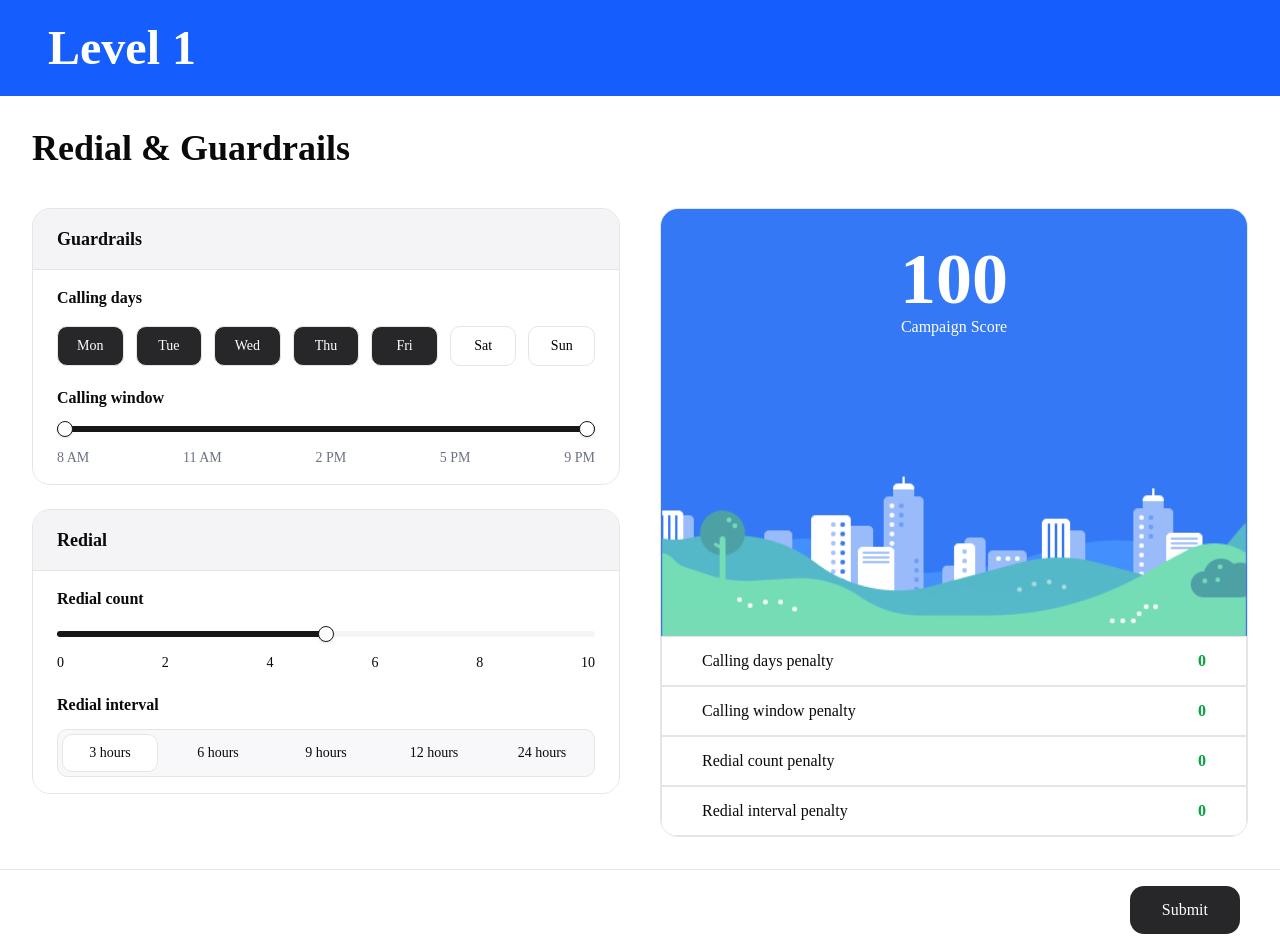
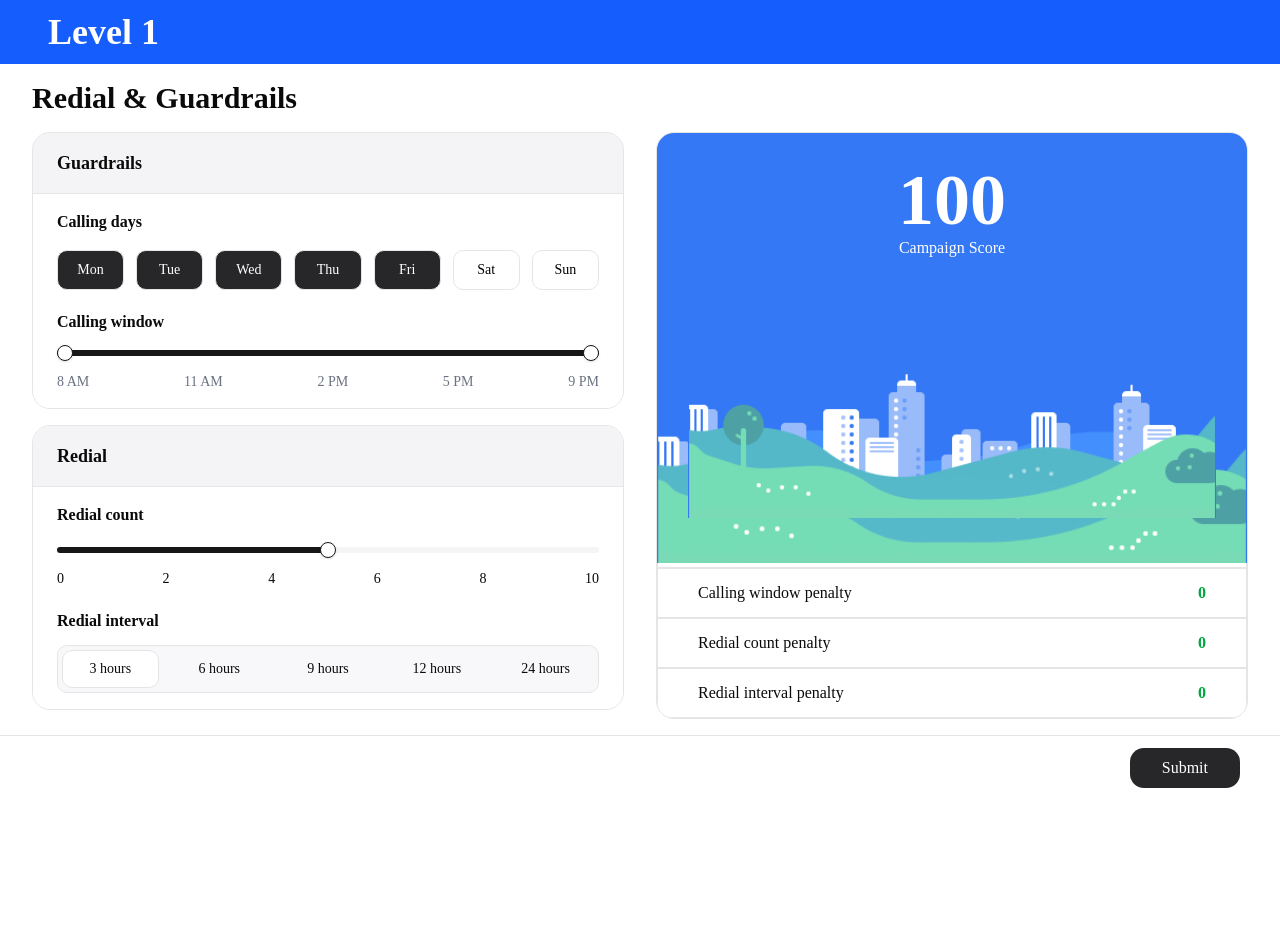
Before and after one commit to harshndroid/hunar-assignment-harsh, a Next.js app: page / in a window 1280 px wide. After the commit the page ends 800 px from the top, so only its background shows below. Built offline with nearby package versions, Linux system fonts and the light colour scheme.

Commit message:
add responsive ui

```diff
--- a/app/page.tsx
+++ b/app/page.tsx
@@ -57,21 +57,23 @@ export default function Home() {
   const levelData = calculateLevel(scoreData.totalScore);
 
   return (
-    <main className="min-h-screen flex flex-col">
-      <header className="min-h-24 bg-blue-600 flex items-center px-6 py-4 sm:px-12">
-        <h1 className="text-3xl font-semibold text-white sm:text-4xl lg:text-5xl">
+    <main className="min-h-screen flex flex-col lg:h-screen lg:overflow-auto">
+      <header className="min-h-24 bg-blue-600 flex items-center px-6 py-4 sm:px-12 lg:min-h-0 lg:shrink-0 lg:py-3">
+        <h1 className="text-3xl font-semibold text-white sm:text-4xl lg:text-4xl">
           Level {levelData}
         </h1>
       </header>
 
-      <section className="flex-1 max-w-7xl mx-auto w-full p-4 sm:p-6 lg:p-8">
-        <h2 className="text-2xl font-bold mb-6 sm:text-3xl lg:text-4xl lg:mb-10">
+      <section className="flex-1 max-w-7xl mx-auto w-full p-4 sm:p-6 lg:px-8 lg:py-4 lg:min-h-0 lg:flex lg:flex-col">
+        <h2 className="text-2xl font-bold mb-6 sm:text-3xl lg:text-3xl lg:mb-4 lg:shrink-0">
           Redial & Guardrails
         </h2>
 
-        <div className="grid grid-cols-1 gap-6 lg:grid-cols-2 lg:gap-10">
+        {/* items-start on lg keeps the control cards at their natural
+            height — only the ScoreCard column flexes to fill the viewport. */}
+        <div className="grid grid-cols-1 gap-6 lg:grid-cols-2 lg:gap-8 lg:flex-1 lg:min-h-0 lg:items-start">
           {/* Left Column */}
-          <div className="flex flex-col gap-6">
+          <div className="flex flex-col gap-6 lg:gap-4">
             <GuardrailsCard
               selectedCallingDays={selectedCallingDays}
               handleDayToggle={handleDayToggle}
@@ -90,8 +92,8 @@ export default function Home() {
         </div>
       </section>
 
-      <footer className="min-h-20 border-t flex justify-end items-center px-4 py-4 sm:px-10">
-        <button className="bg-zinc-800 text-white px-8 py-3 rounded-xl w-full sm:w-auto">
+      <footer className="min-h-20 border-t flex justify-end items-center px-4 py-4 sm:px-10 lg:min-h-0 lg:shrink-0 lg:py-3">
+        <button className="bg-zinc-800 text-white px-8 py-3 rounded-xl w-full sm:w-auto lg:py-2">
           Submit
         </button>
       </footer>
--- a/components/cards/ScoreCard.tsx
+++ b/components/cards/ScoreCard.tsx
@@ -19,9 +19,10 @@ type Props = {
 
 export default function ScoreCard({ scoreData, levelData }: Props) {
   return (
-    <div className="rounded-2xl border overflow-hidden h-full">
-      {/* Total Score */}
-      <div className="relative flex flex-col items-center gap-8 bg-white">
+    <div className="rounded-2xl border overflow-hidden h-full lg:flex lg:flex-col lg:min-h-0 lg:self-stretch">
+      {/* Total Score — on lg the image area flexes to absorb leftover
+          height so the page fits the viewport without scrolling. */}
+      <div className="relative flex flex-col items-center gap-8 bg-white lg:flex-1 lg:min-h-0 lg:gap-0">
         {/* All levels render up front so switching is an opacity cross-fade,
             not a fetch + decode that would flash between images. The first
             image sits in normal flow (invisible) purely to give the
@@ -30,14 +31,18 @@ export default function ScoreCard({ scoreData, levelData }: Props) {
           priority
           aria-hidden
           alt=""
-          className="w-full invisible"
+          // className="w-full invisible lg:hidden"
+          className="w-full"
           src={LEVELS[0].src}
         />
         {LEVELS.map(({ level, src }) => (
           <Image
             key={level}
             priority
-            className={`absolute inset-0 w-full transition-opacity duration-500 ease-in-out ${
+            // className={`absolute inset-0 w-full transition-opacity duration-500 ease-in-out ${
+            //   level === levelData ? 'opacity-100' : 'opacity-0'
+            // }`}
+            className={`absolute inset-0 w-full transition-opacity duration-500 ease-in-out lg:h-full lg:object-contain lg:object-top ${
               level === levelData ? 'opacity-100' : 'opacity-0'
             }`}
             alt={`Campaign score level ${level}`}
@@ -54,8 +59,7 @@ export default function ScoreCard({ scoreData, levelData }: Props) {
         </div>
       </div>
       {/* Penalty Section */}
-
-      <div>
+      <div className="lg:shrink-0">
         <PenaltyItem
           title="Calling days penalty"
           points={scoreData.daysPenalty}
```
